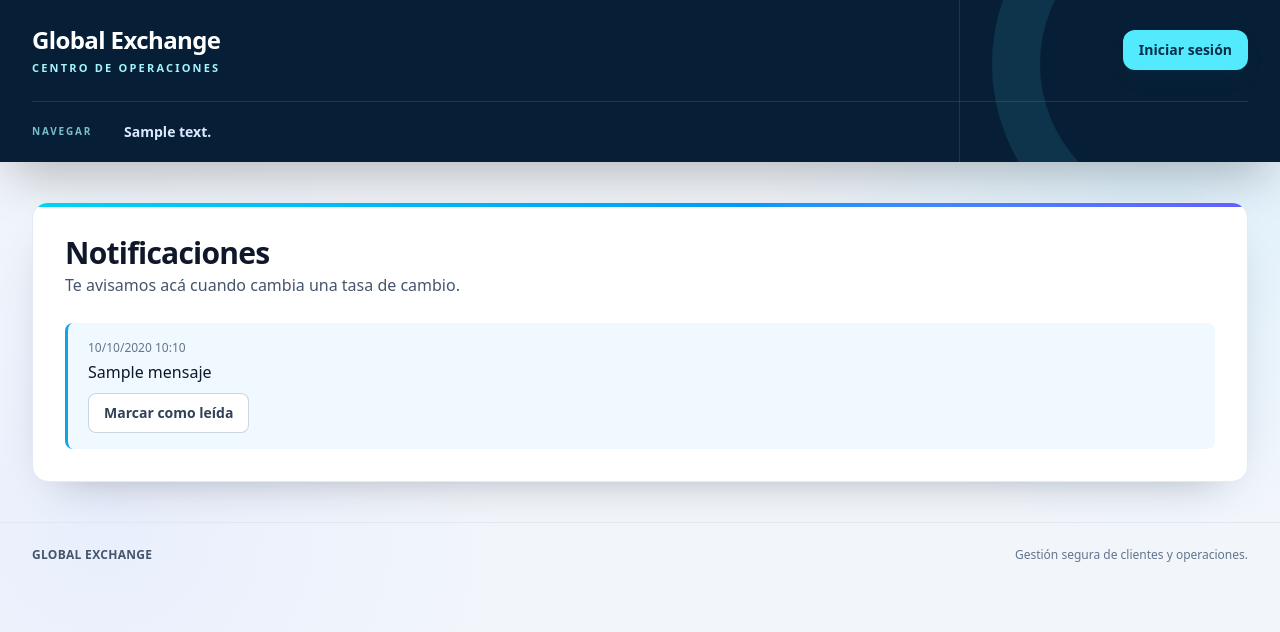
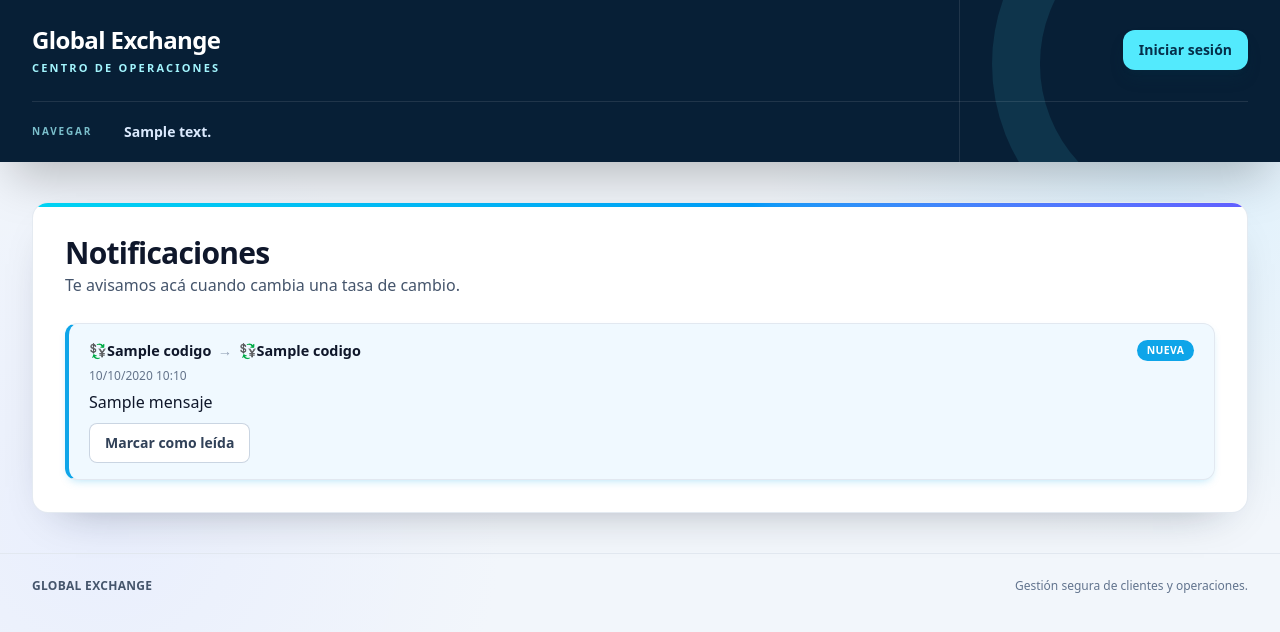
Before and after one commit to maquedan/Global-Exchange---IS2, a Django app: template templates/notificaciones/lista.html in a window 1280 px wide. Shown: the top 632 px of the page. Run offline with Django 5.2, Linux system fonts and the light colour scheme; the template is opened without the code that fills it: most values are stand-ins (such as "Sample title", 1, 10 or a date in 2020); style sheets or scripts are compiled from the project's sources.

Commit message:
feat(GEG9-38): banderas y mejor distincion visual en notificaciones

```diff
--- a/templates/notificaciones/lista.html
+++ b/templates/notificaciones/lista.html
@@ -1,4 +1,5 @@
 {% extends "base.html" %}
+{% load tasas_extras %}
 
 {% block titulo %}Notificaciones | Global Exchange{% endblock %}
 
@@ -12,7 +13,17 @@
   {% if notificaciones %}
     <ul class="lista-notificaciones">
       {% for notificacion in notificaciones %}
-        <li class="notificacion-item{% if not notificacion.leida %} no-leida{% endif %}">
+        <li class="notificacion-tarjeta{% if not notificacion.leida %} no-leida{% else %} leida{% endif %}">
+          <div class="notificacion-encabezado">
+            {% if notificacion.tasa %}
+              <span class="notificacion-par">
+                {{ notificacion.tasa.moneda_origen.codigo|bandera }}{{ notificacion.tasa.moneda_origen.codigo }}
+                <span class="notificacion-flecha">→</span>
+                {{ notificacion.tasa.moneda_destino.codigo|bandera }}{{ notificacion.tasa.moneda_destino.codigo }}
+              </span>
+            {% endif %}
+            {% if not notificacion.leida %}<span class="notificacion-badge">Nueva</span>{% endif %}
+          </div>
           <span class="notificacion-fecha">{{ notificacion.creada_en|date:"d/m/Y H:i" }}</span>
           <p class="notificacion-mensaje">{{ notificacion.mensaje }}</p>
           {% if not notificacion.leida %}
@@ -34,32 +45,76 @@
     list-style: none;
     margin: 1.5rem 0 0;
     padding: 0;
+    display: flex;
+    flex-direction: column;
+    gap: 0.9rem;
   }
 
-  .notificacion-item {
+  .notificacion-tarjeta {
     padding: 1rem 1.25rem;
-    border-bottom: 1px solid #e2e8f0;
+    border-radius: 0.75rem;
+    border: 1px solid #e2e8f0;
+    box-shadow: 0 1px 2px rgba(15, 23, 42, 0.04);
   }
 
-  .notificacion-item:last-child {
-    border-bottom: 0;
+  .notificacion-tarjeta.leida {
+    background: #f8fafc;
+    border-left: 4px solid #cbd5e1;
+    opacity: 0.85;
   }
 
-  .notificacion-item.no-leida {
+  .notificacion-tarjeta.no-leida {
     background: #f0f9ff;
-    border-left: 3px solid #0ea5e9;
-    border-radius: 0.5rem;
+    border-left: 4px solid #0ea5e9;
+    box-shadow: 0 4px 10px -4px rgba(14, 165, 233, 0.35);
+  }
+
+  .notificacion-encabezado {
+    display: flex;
+    align-items: center;
+    justify-content: space-between;
+    gap: 0.75rem;
+  }
+
+  .notificacion-par {
+    display: inline-flex;
+    align-items: center;
+    font-weight: 700;
+    font-size: 0.9rem;
+    color: #0f172a;
+  }
+
+  .notificacion-flecha {
+    margin: 0 0.4rem;
+    color: #94a3b8;
+  }
+
+  .notificacion-badge {
+    display: inline-block;
+    padding: 0.15rem 0.6rem;
+    border-radius: 9999px;
+    background: #0ea5e9;
+    color: #fff;
+    font-size: 0.65rem;
+    font-weight: 700;
+    text-transform: uppercase;
+    letter-spacing: 0.04em;
   }
 
   .notificacion-fecha {
     display: block;
+    margin-top: 0.35rem;
     font-size: 0.75rem;
     color: #64748b;
   }
 
   .notificacion-mensaje {
-    margin: 0.2rem 0 0.6rem;
+    margin: 0.3rem 0 0.6rem;
     color: #0f172a;
+  }
+
+  .notificacion-tarjeta.leida .notificacion-mensaje {
+    color: #475569;
   }
 </style>
 {% endblock %}
```
